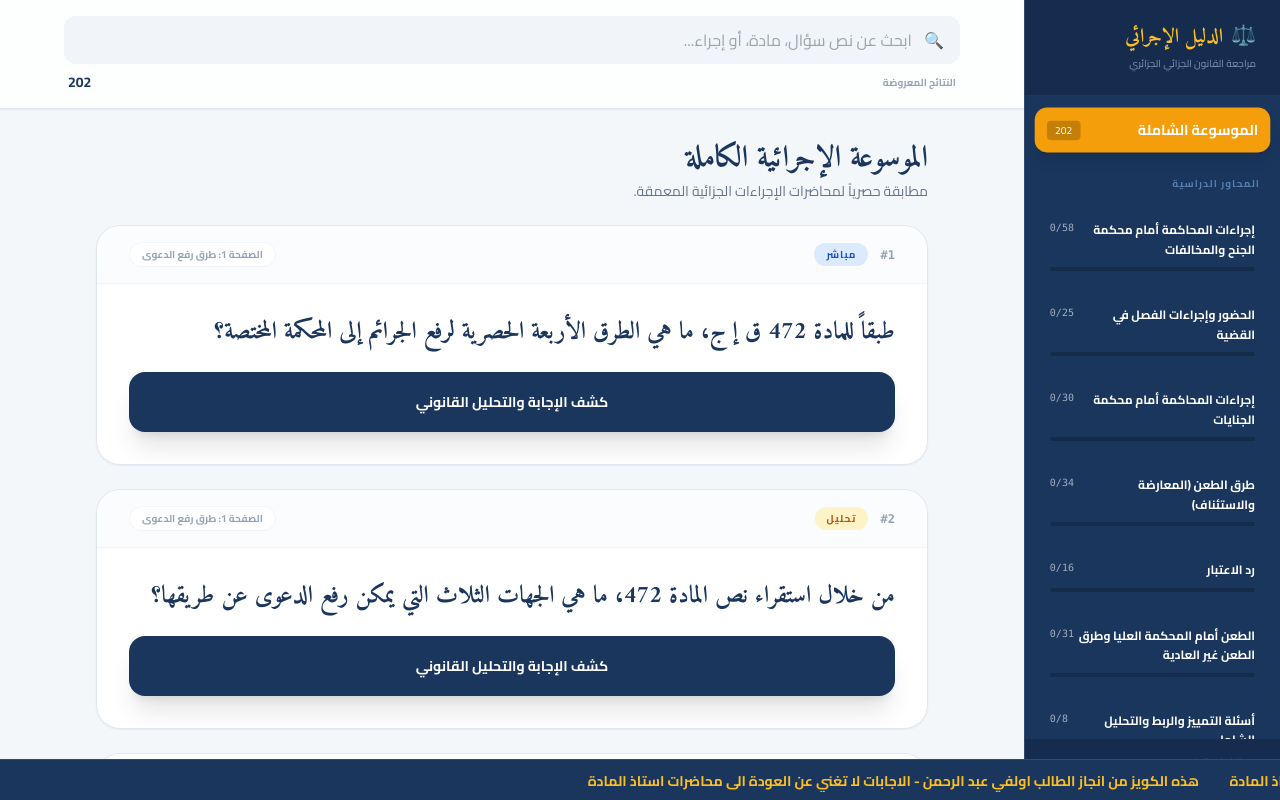
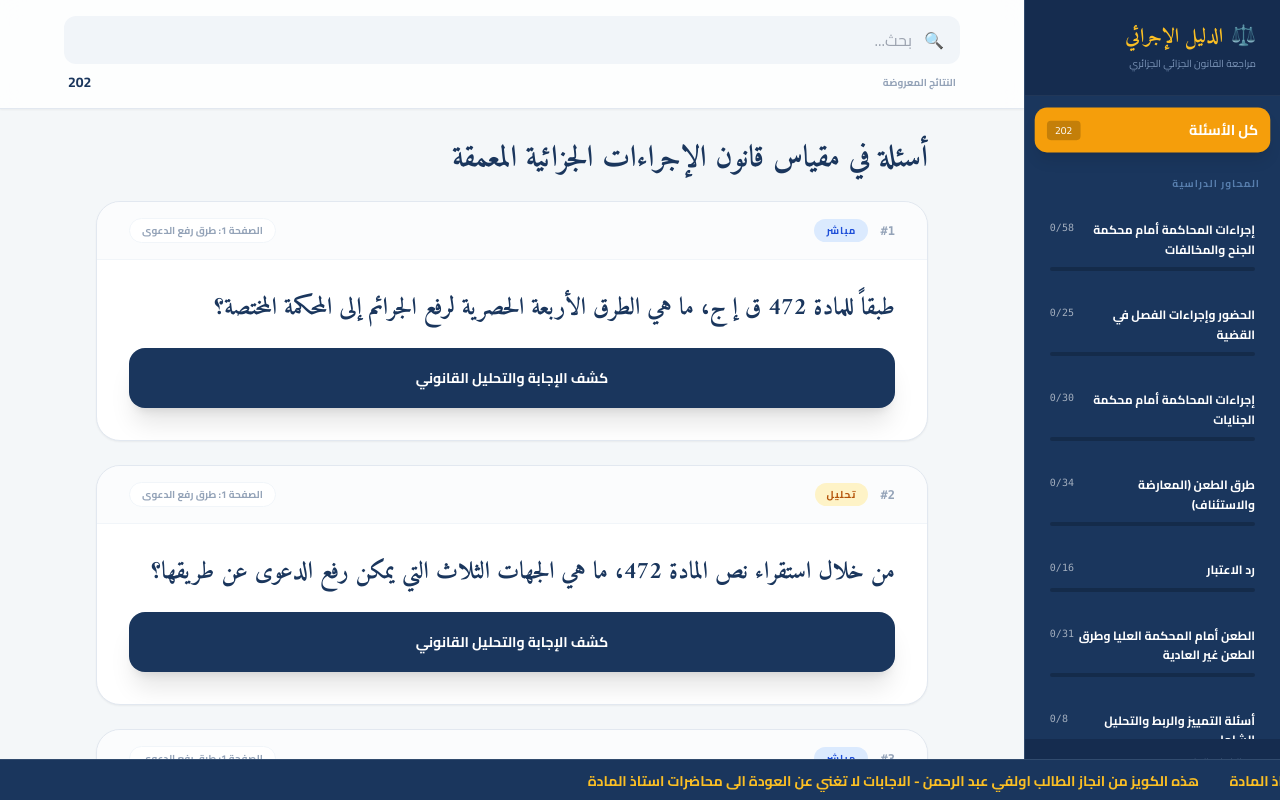
Before and after one commit to abdoreimo/pnal, a plain HTML site: page index.html in a window 1280 px wide. Drawn offline with nearby package versions, Linux system fonts and the light colour scheme.

Commit message:
Update index.html

```diff
--- a/index.html
+++ b/index.html
@@ -54,7 +54,7 @@
         <div class="bg-white/80 backdrop-blur-md border-b border-slate-200 sticky top-0 z-20 p-4 shadow-sm">
             <div class="max-w-4xl mx-auto w-full">
                 <div class="relative group">
-                    <input type="text" id="search-input" placeholder="ابحث عن نص سؤال، مادة، أو إجراء..." class="w-full pl-4 pr-12 py-3 rounded-xl bg-slate-100 border-none focus:ring-2 focus:ring-amber-500 focus:bg-white outline-none transition-all text-sm md:text-base" />
+                    <input type="text" id="search-input" placeholder="بحث..." class="w-full pl-4 pr-12 py-3 rounded-xl bg-slate-100 border-none focus:ring-2 focus:ring-amber-500 focus:bg-white outline-none transition-all text-sm md:text-base" />
                     <span class="absolute right-4 top-1/2 -translate-y-1/2 text-slate-400 group-focus-within:text-amber-500 transition-colors">🔍</span>
                 </div>
                 <div class="mt-2 flex justify-between items-center px-1">
@@ -65,8 +65,7 @@
         </div>
         <div class="p-4 md:p-8 max-w-4xl mx-auto w-full space-y-6 pb-24">
             <div class="space-y-1">
-                <h1 id="section-title" class="text-2xl md:text-3xl font-black text-[#1A365D] law-font leading-tight">الموسوعة الشاملة</h1>
-                <p class="text-slate-500 text-xs md:text-sm">مطابقة حصرياً لمحاضرات الإجراءات الجزائية المعمقة.</p>
+                <h1 id="section-title" class="text-2xl md:text-3xl font-black text-[#1A365D] law-font leading-tight">أسئلة في مقياس قانون الإجراءات الجزائية المعمقة</h1>
             </div>
             <div id="questions-list" class="grid gap-4 md:gap-6"></div>
             <div id="empty-state" class="hidden text-center py-20">
@@ -361,7 +360,7 @@
 
         function renderSidebar() {
             const chapters = Object.values(Chapter);
-            let html = `<button onclick="selectChapter('All')" class="w-full text-right p-3 rounded-xl transition-all flex justify-between items-center group ${state.selectedChapter === 'All' ? 'bg-amber-500 text-white shadow-lg scale-[1.02]' : 'hover:bg-white/5 text-blue-100'}"><span class="font-bold text-sm">الموسوعة الشاملة</span><span class="bg-black/20 px-2 py-0.5 rounded text-[10px]">${questions.length}</span></button><div class="pt-4 pb-2 px-2 text-[10px] uppercase tracking-widest text-blue-300/50 font-bold">المحاور الدراسية</div>`;
+            let html = `<button onclick="selectChapter('All')" class="w-full text-right p-3 rounded-xl transition-all flex justify-between items-center group ${state.selectedChapter === 'All' ? 'bg-amber-500 text-white shadow-lg scale-[1.02]' : 'hover:bg-white/5 text-blue-100'}"><span class="font-bold text-sm">كل الأسئلة</span><span class="bg-black/20 px-2 py-0.5 rounded text-[10px]">${questions.length}</span></button><div class="pt-4 pb-2 px-2 text-[10px] uppercase tracking-widest text-blue-300/50 font-bold">المحاور الدراسية</div>`;
             chapters.forEach(chapter => {
                 const total = questions.filter(q => q.category === chapter).length;
                 const solved = questions.filter(q => q.category === chapter && state.revealedIds.has(q.id)).length;
@@ -376,7 +375,7 @@
         function renderQuestions() {
             const filtered = getFilteredQuestions();
             els.resultsCount.innerText = filtered.length;
-            els.sectionTitle.innerText = state.selectedChapter === 'All' ? 'الموسوعة الإجرائية الكاملة' : state.selectedChapter;
+            els.sectionTitle.innerText = state.selectedChapter === 'All' ? 'أسئلة في مقياس قانون الإجراءات الجزائية المعمقة' : state.selectedChapter;
             if (filtered.length === 0) { els.questionsList.innerHTML = ''; els.emptyState.classList.remove('hidden'); return; }
             els.emptyState.classList.add('hidden');
             els.questionsList.innerHTML = filtered.map(q => {
```
